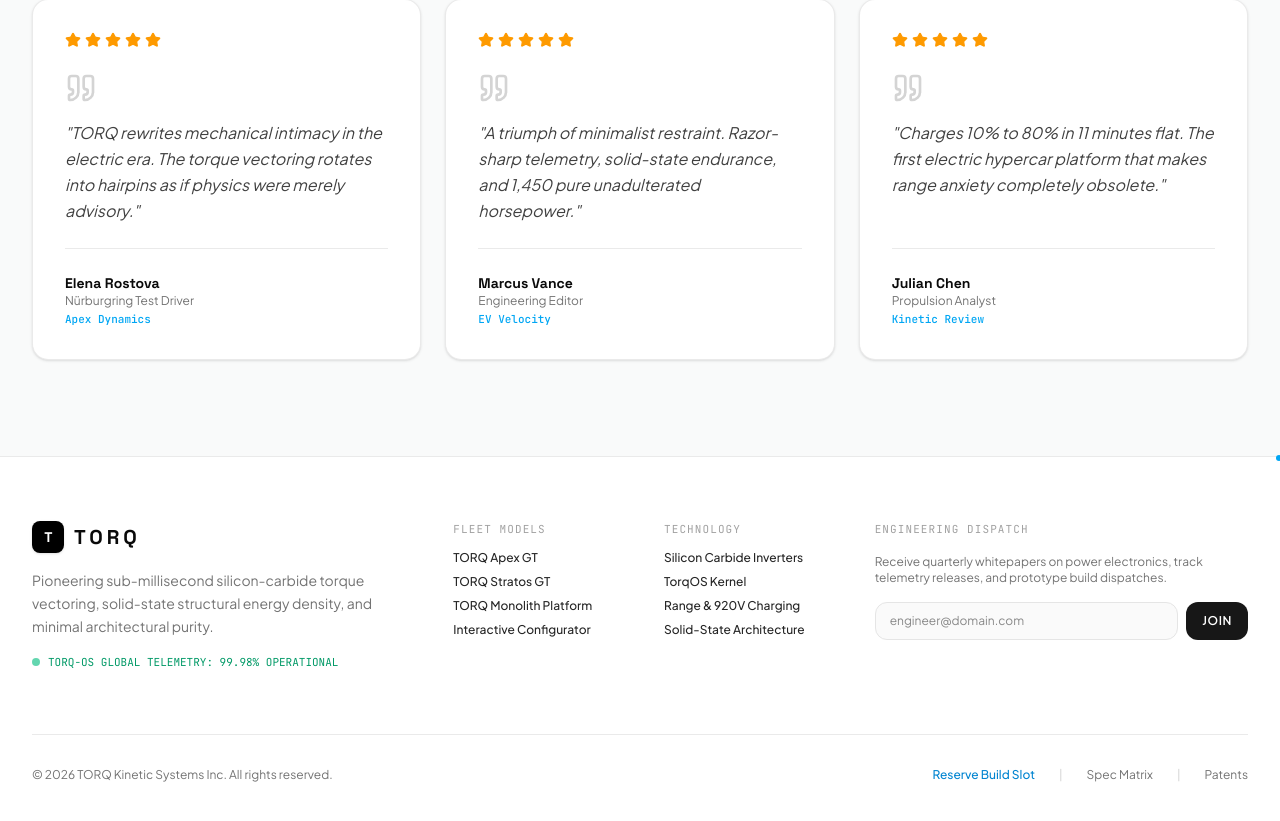
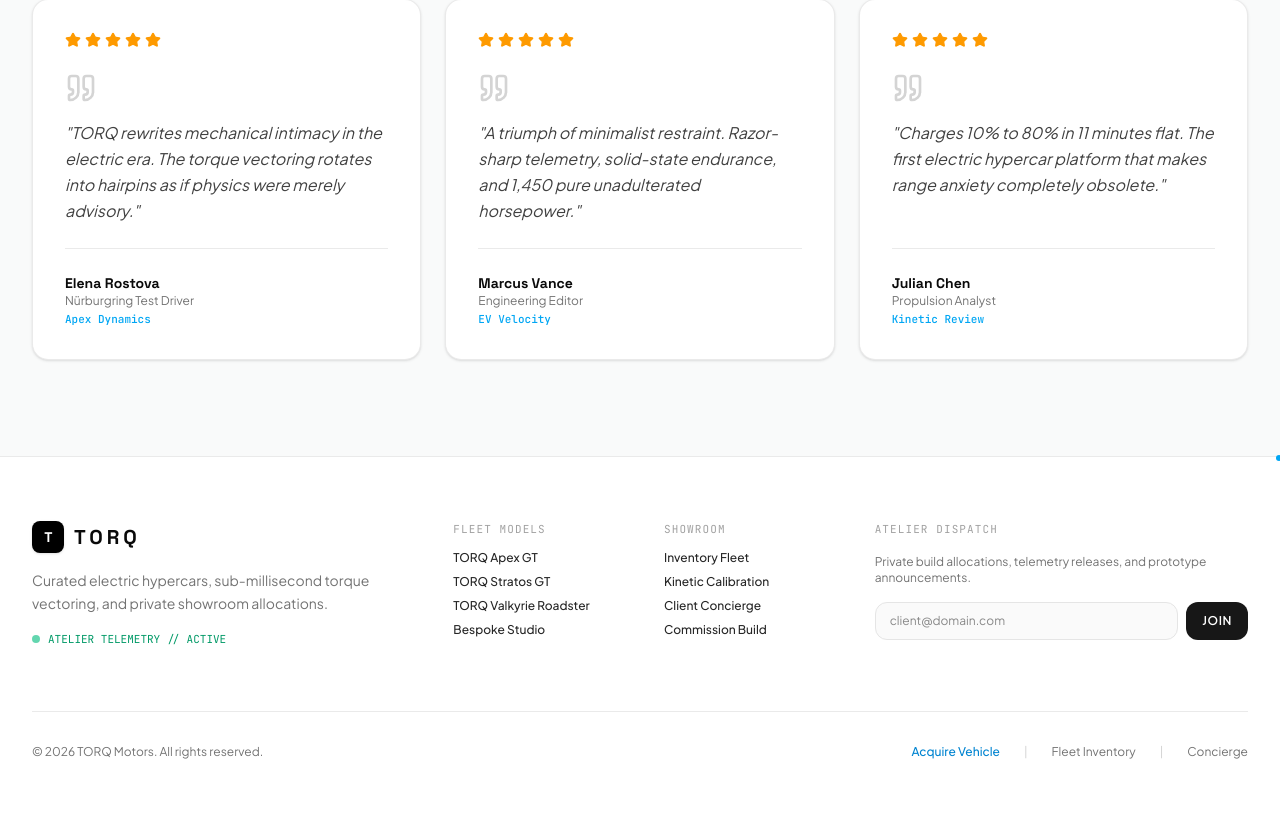
Before and after one commit to ruhul2003/Torq, a Next.js app: page / in a window 1280 px wide. Shown: the part 4850-5671 px from the top of the page. Built offline with nearby package versions, Linux system fonts and the light colour scheme.

Commit message:
Condense footer mission statement and update showroom navigation links.

```diff
--- a/src/components/Footer.jsx
+++ b/src/components/Footer.jsx
@@ -35,12 +35,12 @@ export default function Footer({ onOpenReserve }) {
             </Link>
 
             <p className="text-xs sm:text-sm text-neutral-500 dark:text-neutral-400 leading-relaxed max-w-sm">
-              Pioneering sub-millisecond silicon-carbide torque vectoring, solid-state structural energy density, and minimal architectural purity.
+              Curated electric hypercars, sub-millisecond torque vectoring, and private showroom allocations.
             </p>
 
             <div className="flex items-center gap-2 text-[11px] font-mono text-emerald-600 dark:text-emerald-400">
               <span className="w-2 h-2 rounded-full bg-emerald-500 animate-pulse" />
-              <span>TORQ-OS GLOBAL TELEMETRY: 99.98% OPERATIONAL</span>
+              <span>ATELIER TELEMETRY // ACTIVE</span>
             </div>
           </div>
 
@@ -51,23 +51,23 @@ export default function Footer({ onOpenReserve }) {
             </span>
             <ul className="space-y-2 text-xs font-medium">
               <li>
-                <Link href="/#models" className="hover:text-sky-500 transition-colors">
+                <Link href="/#inventory" className="hover:text-sky-500 transition-colors">
                   TORQ Apex GT
                 </Link>
               </li>
               <li>
-                <Link href="/#models" className="hover:text-sky-500 transition-colors">
+                <Link href="/#inventory" className="hover:text-sky-500 transition-colors">
                   TORQ Stratos GT
                 </Link>
               </li>
               <li>
-                <Link href="/#models" className="hover:text-sky-500 transition-colors">
-                  TORQ Monolith Platform
+                <Link href="/#inventory" className="hover:text-sky-500 transition-colors">
+                  TORQ Valkyrie Roadster
                 </Link>
               </li>
               <li>
                 <Link href="/configurator" className="hover:text-sky-500 transition-colors">
-                  Interactive Configurator
+                  Bespoke Studio
                 </Link>
               </li>
             </ul>
@@ -75,27 +75,27 @@ export default function Footer({ onOpenReserve }) {
 
           <div className="lg:col-span-2 space-y-3">
             <span className="text-[11px] font-mono uppercase tracking-widest text-neutral-400 block">
-              TECHNOLOGY
+              SHOWROOM
             </span>
             <ul className="space-y-2 text-xs font-medium">
               <li>
-                <Link href="/#powertrain" className="hover:text-sky-500 transition-colors">
-                  Silicon Carbide Inverters
+                <Link href="/#inventory" className="hover:text-sky-500 transition-colors">
+                  Inventory Fleet
                 </Link>
               </li>
               <li>
                 <Link href="/#vectoring" className="hover:text-sky-500 transition-colors">
-                  TorqOS Kernel
+                  Kinetic Calibration
                 </Link>
               </li>
               <li>
-                <Link href="/#telemetry" className="hover:text-sky-500 transition-colors">
-                  Range & 920V Charging
+                <Link href="/#concierge" className="hover:text-sky-500 transition-colors">
+                  Client Concierge
                 </Link>
               </li>
               <li>
-                <Link href="/#engineering" className="hover:text-sky-500 transition-colors">
-                  Solid-State Architecture
+                <Link href="/configurator" className="hover:text-sky-500 transition-colors">
+                  Commission Build
                 </Link>
               </li>
             </ul>
@@ -104,10 +104,10 @@ export default function Footer({ onOpenReserve }) {
           {/* Newsletter & Allocation Priority */}
           <div className="lg:col-span-4 space-y-4">
             <span className="text-[11px] font-mono uppercase tracking-widest text-neutral-400 block">
-              ENGINEERING DISPATCH
+              ATELIER DISPATCH
             </span>
             <p className="text-xs text-neutral-500 dark:text-neutral-400">
-              Receive quarterly whitepapers on power electronics, track telemetry releases, and prototype build dispatches.
+              Private build allocations, telemetry releases, and prototype announcements.
             </p>
 
             <form onSubmit={handleSubscribe} className="space-y-2">
@@ -115,7 +115,7 @@ export default function Footer({ onOpenReserve }) {
                 <input
                   type="email"
                   required
-                  placeholder="engineer@domain.com"
+                  placeholder="client@domain.com"
                   value={email}
                   onChange={(e) => setEmail(e.target.value)}
                   className="flex-1 px-3.5 py-2.5 rounded-xl border border-neutral-200 dark:border-white/10 bg-neutral-50 dark:bg-white/[0.03] text-xs focus:outline-none focus:border-sky-500 text-neutral-900 dark:text-white"
@@ -131,7 +131,7 @@ export default function Footer({ onOpenReserve }) {
               {subscribed && (
                 <div className="flex items-center gap-1.5 text-xs text-emerald-500 font-mono">
                   <CheckCircle2 className="w-3.5 h-3.5" />
-                  <span>Subscribed to Torq Engineering Dispatch.</span>
+                  <span>Subscribed to Torq Dispatch.</span>
                 </div>
               )}
             </form>
@@ -141,7 +141,7 @@ export default function Footer({ onOpenReserve }) {
         {/* Bottom Bar */}
         <div className="pt-8 flex flex-col sm:flex-row items-center justify-between gap-4 text-xs text-neutral-500 dark:text-neutral-400">
           <div>
-            © {new Date().getFullYear()} TORQ Kinetic Systems Inc. All rights reserved.
+            © {new Date().getFullYear()} TORQ Motors. All rights reserved.
           </div>
 
           <div className="flex items-center gap-6">
@@ -150,15 +150,15 @@ export default function Footer({ onOpenReserve }) {
               onClick={onOpenReserve}
               className="text-sky-600 dark:text-sky-400 hover:underline cursor-pointer font-medium"
             >
-              Reserve Build Slot
+              Acquire Vehicle
             </button>
             <span className="text-neutral-300 dark:text-neutral-800">|</span>
-            <a href="#models" className="hover:text-neutral-900 dark:hover:text-white transition-colors">
-              Spec Matrix
+            <a href="#inventory" className="hover:text-neutral-900 dark:hover:text-white transition-colors">
+              Fleet Inventory
             </a>
             <span className="text-neutral-300 dark:text-neutral-800">|</span>
-            <a href="#engineering" className="hover:text-neutral-900 dark:hover:text-white transition-colors">
-              Patents
+            <a href="#concierge" className="hover:text-neutral-900 dark:hover:text-white transition-colors">
+              Concierge
             </a>
           </div>
         </div>
```
